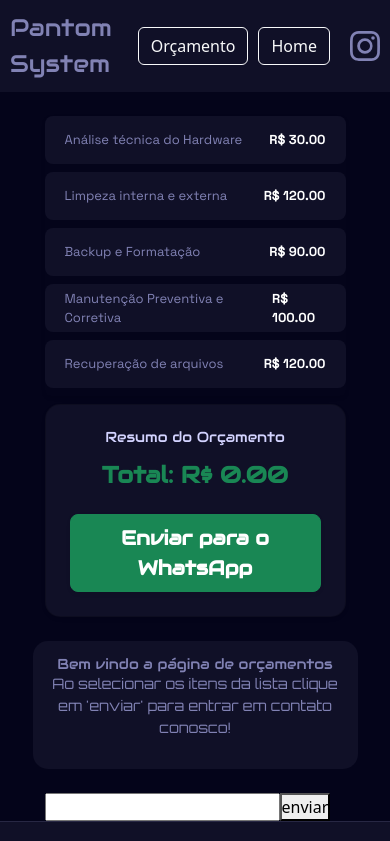
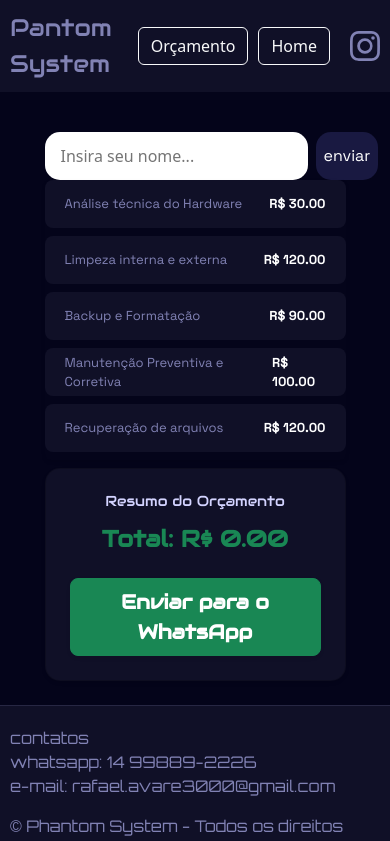
Before and after one commit to rafael101003/PhantomSystem, a React (Vite) app: page /Orcamento in a window 390 px wide. Shown: the top 841 px of the page. Built offline with nearby package versions, Linux system fonts and the light colour scheme.

Commit message:
feat: add client name input and validation in Orcamento, ListaOrcamento, and BotaoWhatsApp components

```diff
--- a/src/components/BotaoWhatsapp.jsx
+++ b/src/components/BotaoWhatsapp.jsx
@@ -2,8 +2,14 @@ const ddd = "14";
 const parte1 = "99889";
 const parte2 = "2226";
 
-function BotaoWhatsApp({ selecionados = [], total = 0 }) {
+function BotaoWhatsApp({ selecionados = [], total = 0, nomeCliente = ''}) {
   const enviarWhatsApp = () => {
+
+    if(!nomeCliente || nomeCliente.trim() === ''){
+      alert(`Por favor digite um nome e clique em 'enviar' para confirmar`);
+      return;
+    }
+
     if (selecionados.length === 0) {
       alert("Por favor, selecione ao menos um serviço para continuar.");
       return;
@@ -15,6 +21,7 @@ function BotaoWhatsApp({ selecionados = [], total = 0 }) {
 
     const mensagem =
       `*Solicitação de Orçamento - Phantom System*\n\n` +
+      `*Cliente: ${nomeCliente}*\n\n` +
       `*Serviços selecionados:*\n${lista}\n\n` +
       `*Total estimado:* R$ ${total.toFixed(2)}`;
 
--- a/src/components/listaOrcamento.jsx
+++ b/src/components/listaOrcamento.jsx
@@ -17,7 +17,7 @@ const SERVICOS = [
   { id: 5, title: 'Recuperação de arquivos', price: 120 },
 ];
 
-function ListaOrcamento() {
+function ListaOrcamento({nomeCliente}) {
   const [selecionado, setSelecionado] = useState([]);
 
   // Alterna a seleção do serviço
@@ -32,11 +32,11 @@ function ListaOrcamento() {
   const total = objetosSelecionados.reduce((soma, servico) => soma + servico.price, 0);
 
   return (
-    <div className="gap-3 justify-content-center align-items-start ">
+    <div className="gap-3 justify-content-center align-items-start mb-4">
 
       {/* Coluna 1: Lista de Serviços */}
       <div className="col-12 col-md-7">
-        <ul className="list-group shadow-sm bg mt-4 mb-2">
+        <ul className="list-group shadow-sm bg mb-2">
           {SERVICOS.map(service => {
             const isSelecionado = selecionado.includes(service.id);
             return (
@@ -66,6 +66,7 @@ function ListaOrcamento() {
           <BotaoWhatsApp
             selecionados={objetosSelecionados}
             total={total}
+            nomeCliente={nomeCliente}
           />
         </div>
       </div>
--- a/src/containments/input.jsx
+++ b/src/containments/input.jsx
@@ -1,32 +1,39 @@
 import { useState } from "react";
+import "../index.css"
 
-function Input() {
+function Input({onSalvarNome, nomeAtual}) {
 
     const [inputCliente, setInputCliente] = useState('');
+    const [mensagemErro, setMensagemErro] = useState('');
 
     const clienteNome = (e) => {
         e.preventDefault();
 
         if(inputCliente.trim().length === 0) {
-            console.log("adicione um nome");
+            setMensagemErro('Insira um nome');
             return;
         }
 
-        console.log(inputCliente);
-
+        setMensagemErro('');
         setInputCliente('');
+        onSalvarNome(inputCliente.trim());
     }
 
     return(
-        <div className="text-white">
-        <form>
+        <div className="text-white mt-4">
+        {mensagemErro && <div className="alert alert-danger">{mensagemErro}</div>}
+        <form className="d-flex gap-2">
             <input
+                placeholder="Insira seu nome..."
+                className="input-cliente"
                 type="text"
                 value={inputCliente}
                 onChange={(e) => setInputCliente(e.target.value)}
             />
-            <button onClick={clienteNome} type="submit">enviar</button>
+            <button className="button-cliente" onClick={clienteNome} type="submit">enviar</button>
         </form>
+
+        {nomeAtual && (<div><p><strong>{nomeAtual}</strong></p></div>)}
         </div>
     );
 }
--- a/src/index.css
+++ b/src/index.css
@@ -227,6 +227,32 @@ nav {
 }
 
 /*=====================================================
+   Estiliza o forms de input
+======================================================*/
+.input-cliente {
+  padding: 1rem;
+  border: none;
+  border-radius: 15px;
+  width: 500px;
+  height: 3rem;
+}
+
+.button-cliente{
+  font-family: var(--font-nav);
+  padding: 0.5rem;
+  border: none;
+  border-radius: 15px;
+  transition: 0.3s ease;
+  background-color: var(--color-container-hover);
+  color: white;
+}
+
+.button-cliente:hover{
+  background-color: white;
+  color: black;
+}
+
+/*=====================================================
    Media Queries para Telas Maiores (Desktop / Tablet)
 ======================================================*/
 @media (max-width: 768px) {
@@ -286,6 +312,26 @@ nav {
     font-size: 0.9rem;
   }
 
+  .input-cliente {
+    padding: 1rem;
+    border: none;
+    border-radius: 15px;
+    width: 500px;
+    height: 3rem;
+    margin-top: 1rem;
+  }
+
+  .button-cliente{
+    margin-top: 1rem;
+    font-family: var(--font-nav);
+    padding: 0.5rem;
+    border: none;
+    border-radius: 15px;
+    transition: 0.3s ease;
+    background-color: var(--color-container-hover);
+    color: white;
+  }
+
   .footer-container {
     text-align: start;
   }
--- a/src/pages/Orcamento.jsx
+++ b/src/pages/Orcamento.jsx
@@ -1,17 +1,16 @@
+import { useState } from "react";
 import ListaOrcamento from "../components/listaOrcamento"
-import Container from "../containments/container.jsx";
 import Input from "../containments/input.jsx";
 import "../index.css"
 
 
 function Orcamento() {
+    const [nomeCliente, setNomeCliente] = useState('');
+
     return(
         <div className="principal row col-10 col-lg-8">
-            <ListaOrcamento />
-            <Container titulo={"Bem vindo a página de orçamentos"}>
-                <p>Ao selecionar os itens da lista clique em 'enviar' para entrar em contato conosco!</p>
-            </Container>
-            <Input />
+            <Input onSalvarNome={setNomeCliente} nomeAtual={nomeCliente} />
+            <ListaOrcamento  nomeCliente={nomeCliente} />
         </div>
     );
 }
```
